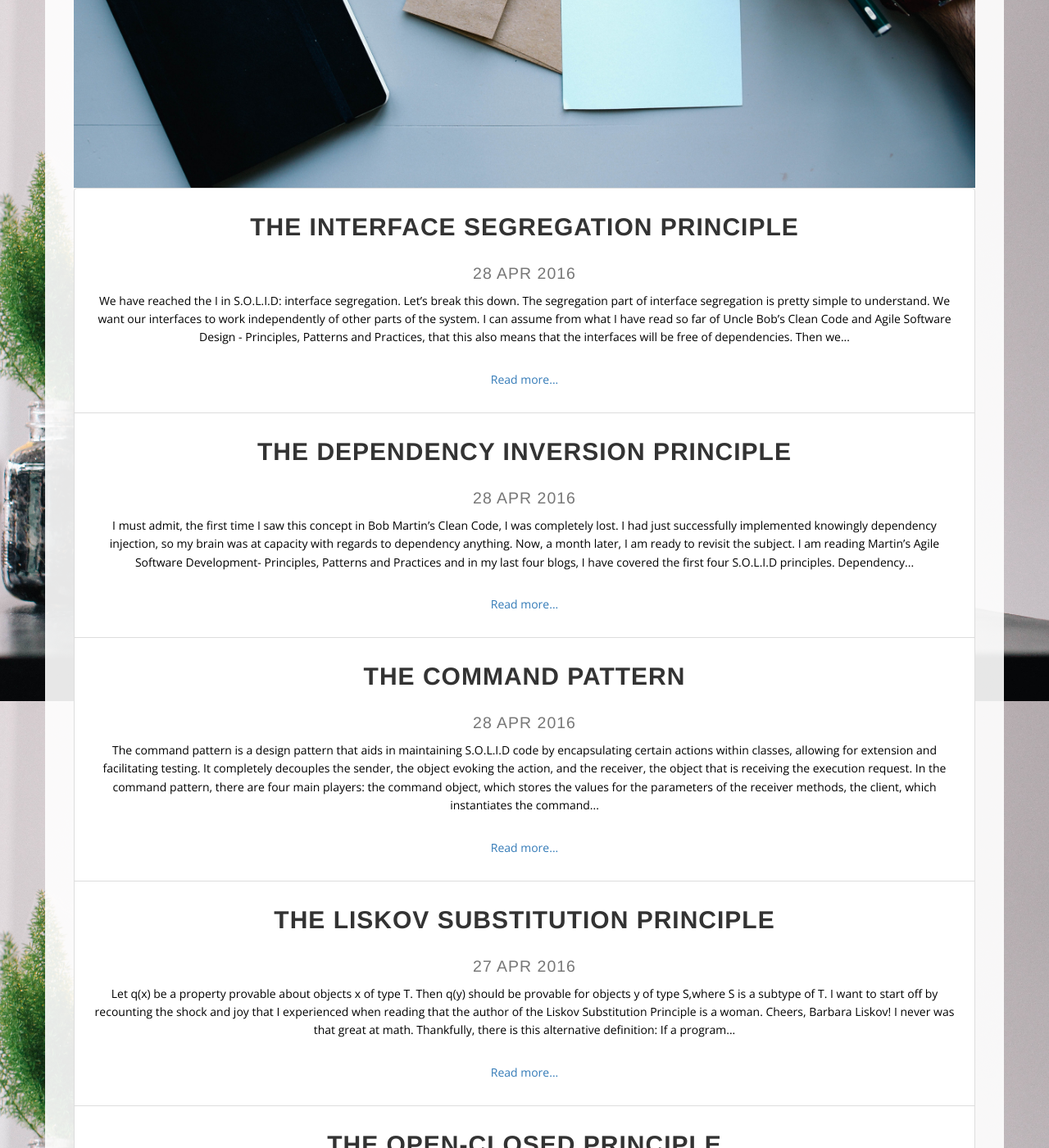
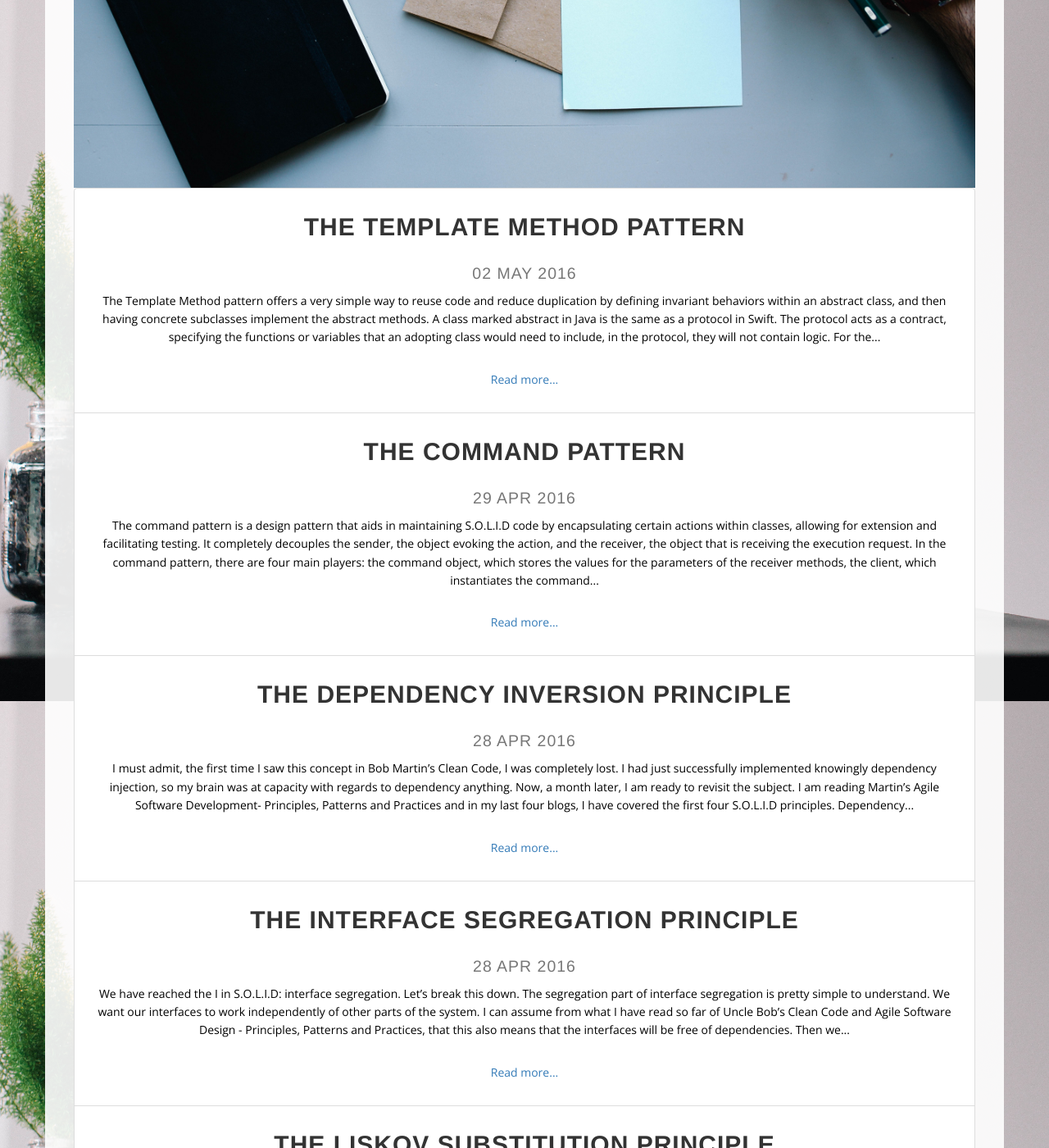
Before and after one commit to voilawalla/voilawalla.github.io, a Jekyll site: the page built from blog/index.html, in a window 1280 px wide and 1400 px high, scrolled down 945 px. Shown: the whole window at 82% size. Built offline with Jekyll 4.4.1, drawn with Linux system fonts in a browser that asks for light colours; nearby versions of some CDN libraries; some web fonts are replaced; library files that are not in the unit come from our copies; some of the changed lines change nothing that is shown.

Commit message:
add blog post

````diff
--- a/_posts/2016-04-28-command-pattern.md
+++ b/_posts/2016-04-29-command-pattern.md
@@ -1,7 +1,7 @@
 ---
 layout: post
 title: The Command Pattern
-date: 2016-04-28
+date: 2016-04-29
 ---
 
 The command pattern is a design pattern that aids in maintaining S.O.L.I.D code by encapsulating certain actions within classes, allowing for extension and facilitating testing. It completely decouples the sender, the object evoking the action, and the receiver, the object that is receiving the execution request.
--- /dev/null
+++ b/_posts/2016-05-02-template-method-pattern.md
@@ -0,0 +1,109 @@
+---
+layout: post
+title: The Template Method Pattern
+date: 2016-05-02
+---
+
+The *Template Method* pattern offers a very simple way to reuse code and reduce duplication by defining invariant behaviors within an abstract class, and then having concrete subclasses implement the abstract methods.
+
+![template method]( https://www.safaribooksonline.com/library/view/swift-2-design/9781785887611/graphics/4582_05_07.jpg)
+
+ A class marked *abstract* in Java is the same as a protocol in Swift. The protocol acts as a contract, specifying the functions or variables that an adopting class would need to include, in the protocol, they will not contain logic. For the last couple of months I have been working in Swift, so here is a basic example that I have been playing with for a barista scenario.
+
+``` swift
+protocol Drink {
+    var ingredients: [String] { get }
+func selectCup(size: String)
+        func makeDrink(ingredients: [String])
+        func deliverDrink() -> Drink
+}
+```
+
+Here we are dealing with a Drink protocol in a cafe setting. Consider going to Starbucks and the choices that you have to make as a consumer. You will need to decide on the size of the cup, what kind of drink it is, and what you want in the drink as add ons like cream and sugar. For the barista, that drink will always follow a specific set of rules, regardless of what the drink is. For example, a coffee, a tea, or a lemonade all require getting a cup, steps and ingredients to make the drink, and delivering the completed drink to the customer. That means that a coffee, a tea or a lemonade can all adopt a protocol that requires these steps.
+
+Obviously there will be differences between the drinks. A lemonade requires ice. A coffee has to be brewed. But at the essence, each a coffee, a tea, and a lemonade needs that which is defined in the Drink protocol.
+
+``` swift
+class Coffee : Drink {
+    var ingredients: [String]
+
+    init(ingredients: [String]) {
+        self.ingredients = ingredients
+// coffee grounds, hot water, cream, sugar
+    }
+
+    func selectCup(size: String) {
+        // logic to select hot cup for coffee
+    }
+
+func makeDrink(ingredients: [String]) {
+// logic to make coffee (grind beans, brew)
+}
+
+
+func deliverDrink() -> Drink {
+    // logic to deliver coffee
+}
+
+private func grindBeans() {
+    // logic to grind beans
+}
+
+. . .
+```
+
+``` swift
+class Tea : Drink {
+    var ingredients: [String]
+
+    init(ingredients: [String]) {
+        self.ingredients = ingredients
+// tea bag, hot water, lemon
+    }
+
+    func selectCup(size: String) {
+        // logic to select hot cup for tea
+    }
+
+func makeDrink(ingredients: [String]) {
+// logic to make tea (steep tea bag, squeeze lemon)
+}
+
+
+func deliverDrink() -> Drink {
+    // logic to deliver tea
+}
+
+. . .
+```
+
+``` swift
+class Lemonade : Drink {
+    var ingredients: [String]
+
+    init(ingredients: [String]) {
+        self.ingredients = ingredients
+// lemons, cold water, sugar
+    }
+
+    func selectCup(size: String) {
+        // logic to select cold cup for lemonade
+    }
+
+func makeDrink(ingredients: [String]) {
+// logic to make lemonade (squeeze lemons, add sugar)
+}
+
+
+func deliverDrink() -> Drink {
+    // logic to deliver lemonade
+}
+
+private func squeezeLemons() {
+    // logic to squeeze lemons
+}
+
+. . .
+```
+
+So there we have three separate classes that all use the *template* Drink. Drink is a contract by which Coffee, Tea and Lemonade all must abide. The generic Drink pattern allows for many detailed implementations of drinks. The protocol is a high level plan that can be reused independently over low level details.
````
Also changed, not shown: _posts/2016-04-28-a-interface-segregation-principle.md (renamed from _posts/2016-04-28-interface-segregation-principle.md).
